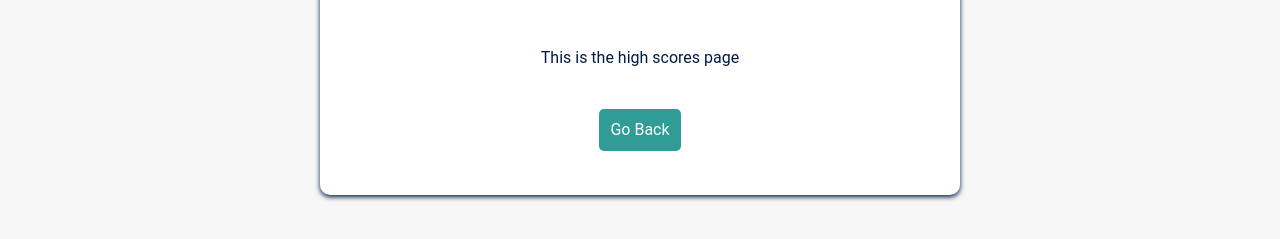
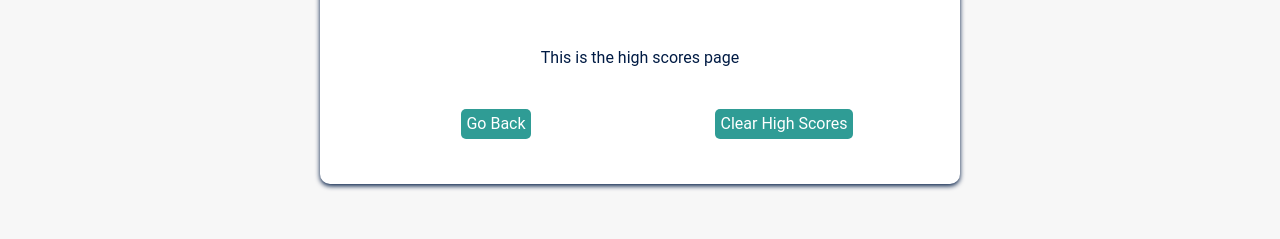
Before and after one commit to CSkicko/JS-Quiz, a plain HTML site: page index.html in a window 1280 px wide. Both pictures are taken after a click on the link "View High Scores". Shown: the part 187-426 px from the top of the page. Drawn offline with Linux system fonts and the light colour scheme.

Commit message:
Added questions array

```diff
--- a/assets/css/style.css
+++ b/assets/css/style.css
@@ -39,6 +39,9 @@ a:hover {
 
 /* Content Styles */
 section {
+    display: flex;
+    flex-direction: column;
+    text-align: center;
     width: 50%;
     margin: auto;
     margin-top: 50px;
@@ -47,12 +50,9 @@ section {
     border-radius: 10px;
 }
 
-section > * {
+/* section > * {
     width: 100%;
-    display: flex;
-    flex-direction: column;
-    text-align: center;
-}
+} */
 
 h1 {
     font-size: 40px;
@@ -66,8 +66,15 @@ h1 {
 }
 
 #buttons {
+    display: flex;
+    justify-content: center;
+    flex-direction: row;
     order: 2;
     padding: 3% 5% 7% 5%;
+}
+
+#buttons li {
+    flex: 1 0 100px;
 }
 
 button {
--- a/assets/js/script.js
+++ b/assets/js/script.js
@@ -1,5 +1,32 @@
 // Variables:
-// Variable for questions and answers (array of objects)
+// Variable for questions and answers
+var questions = [
+    {
+        question: "What operator do you use to evaluate equivalence in both value and type",
+        answers: ["==", "!=", "===", "><"],
+        correctAnswer: "==="
+    },
+    {
+        question: "How many times will the following function run: for (var i=0; i<5; i++) {console.log(i);}",
+        answers: ["4", "5", "6", "Infinite loop"],
+        correctAnswer: "5"
+    },
+    {
+        question: "What is NOT a javascript data type",
+        answers: ["Boolean", "Number", "Thread", "String"],
+        correctAnswer: "Thread"
+    },
+    {
+        question: "How do you create comments in javascript code",
+        answers: ["<! !>", "{{}}", "// for single line, /* */ for multi line", "!--"],
+        correctAnswer: "// for single line, /* */ for multi line"
+    },
+    {
+        question: "For a variable called myVariable and containing 'My String', which of the following will evaluate to FALSE",
+        answers: ["if(myVariable)", "if(myVariable == 'My String')", "if(typeof(myVariable) === 'string'", "if(!myVariable)"],
+        correctAnswer: "if(!myVariable)"
+    },
+];
 // Timer variable
 // High scores variable (array of objects). Used with local storage
 // Time reduction variable to set amount of time reduced on incorrect answer
@@ -32,7 +59,7 @@ function renderHighScores(event){
     event.preventDefault();
     primText.innerHTML = "High Scores";
     textContent.innerHTML = "This is the high scores page";
-    buttons.innerHTML = "<li><button id='back-button'>Go Back</button></li>";
+    buttons.innerHTML = "<li><button id='back-button'>Go Back</button></li><li><button id='clear-scores'>Clear High Scores</button></li>";
     // Add click event listener to the go back button
     document.getElementById("back-button").addEventListener("click", renderLandingPage);
 }
```
